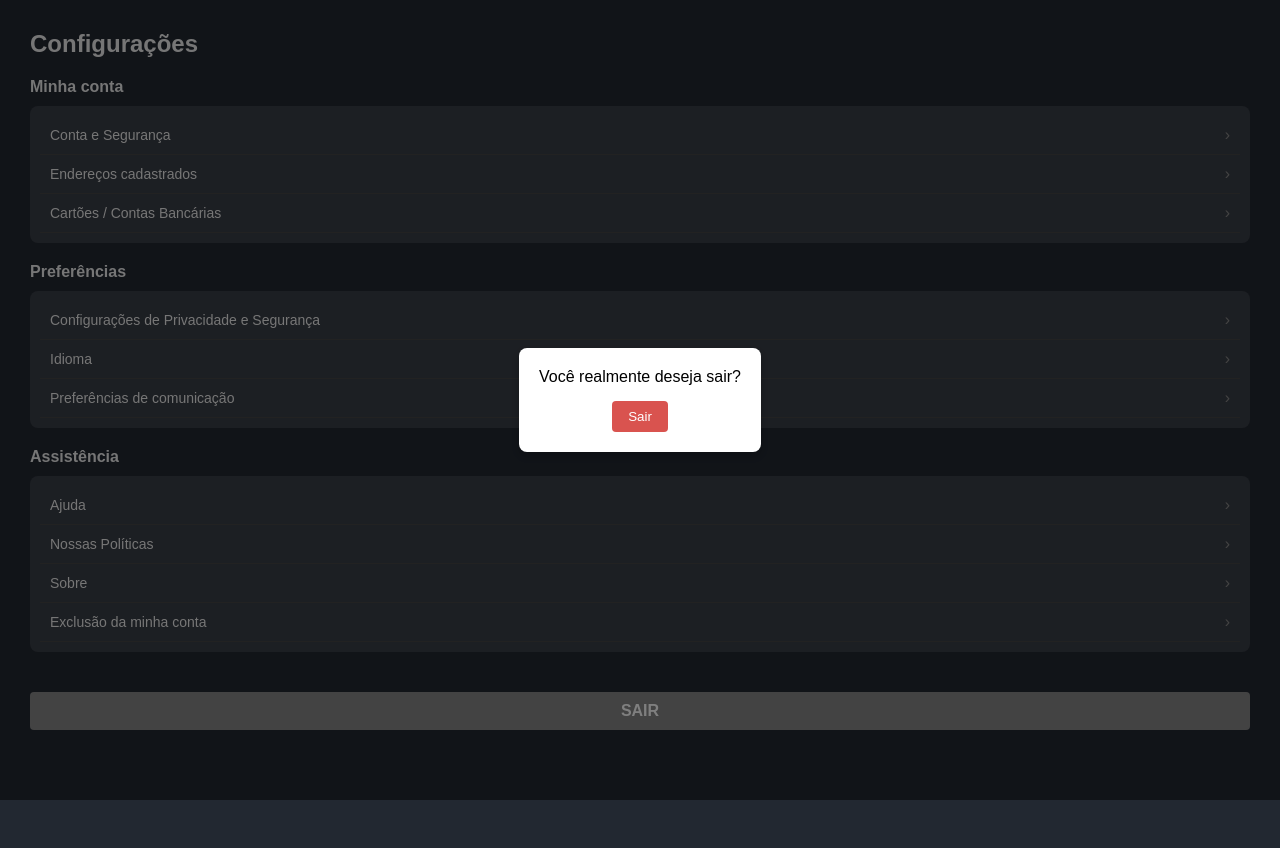
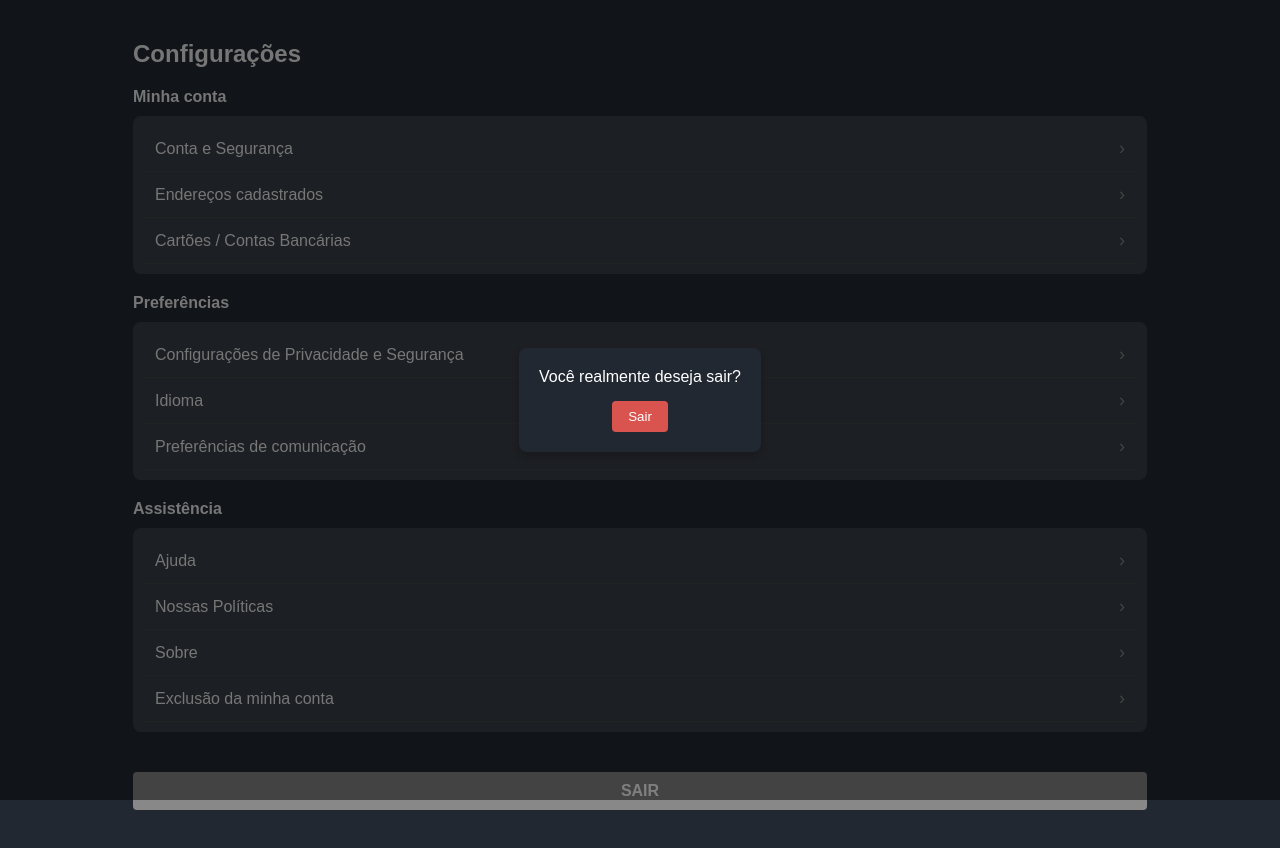
Before and after one commit to arthur-gomes-andrade/katchau-config, a plain HTML site: page index.html in a window 1280 px wide. Both pictures are taken after a click on the button "SAIR". Before the commit the page ends 800 px from the top, so only its background shows below. Drawn offline with Linux system fonts and the light colour scheme.

Commit message:
style.css

```diff
--- a/style.css
+++ b/style.css
@@ -8,17 +8,21 @@ body {
     font-family: Arial, sans-serif;
     background-color: #222831;
     display: flex;
-    align-items: flex-start;
+    align-items: center;
+    justify-content: center;
     min-height: 100vh;
     color: #EEEEEE;
+    padding: 20px;
 }
 
 main {
-    width: 100%;
+    width: 85%;
     max-width: none;
-    margin: 0;
-    padding: 30px;
+    margin: 0 auto;
+    padding: 20px;
     text-align: left;
+    border-radius: 8px;
+    background-color: #222831;
 }
 
 .config-title {
@@ -48,8 +52,8 @@ main {
     display: flex;
     justify-content: space-between;
     align-items: center;
-    padding: 10px;
-    font-size: 14px;
+    padding: 12px;
+    font-size: 16px;
     color: #EEEEEE;
     cursor: pointer;
 }
@@ -60,7 +64,7 @@ main {
 
 .arrow {
     color: #888;
-    font-size: 16px;
+    font-size: 18px;
     transition: transform 0.3s ease;
 }
 
@@ -68,16 +72,15 @@ main {
     display: none;
     opacity: 0;
     transition: opacity 0.4s ease-in-out;
-    padding: 10px;
-    background-color: #FFFFFF;
+    padding: 8px;
+    background-color: #cccccc;
     color: #000000;
     border-radius: 4px;
-    font-size: 12px;
+    font-size: 14px;
     margin-top: 5px;
     margin-left: 20px;
     width: calc(100% - 40px);
 }
-
 
 .logout-button {
     width: 100%;
@@ -109,7 +112,7 @@ main {
 }
 
 .popup-content {
-    background: white;
+    background: #222831;
     padding: 20px;
     border-radius: 8px;
     max-width: 300px;
@@ -118,7 +121,7 @@ main {
 }
 
 .popup-text {
-    color: black;
+    color: white;
 }
 
 .close-button {
```
